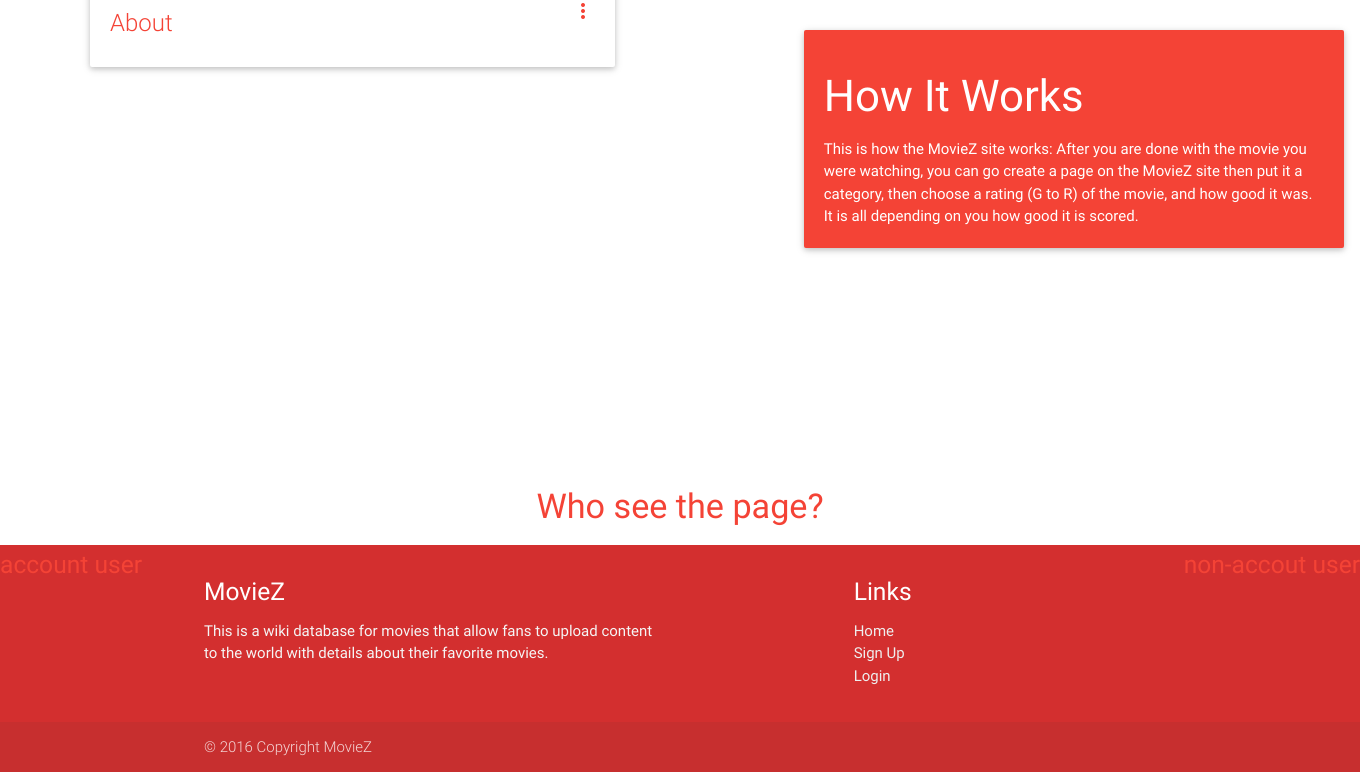
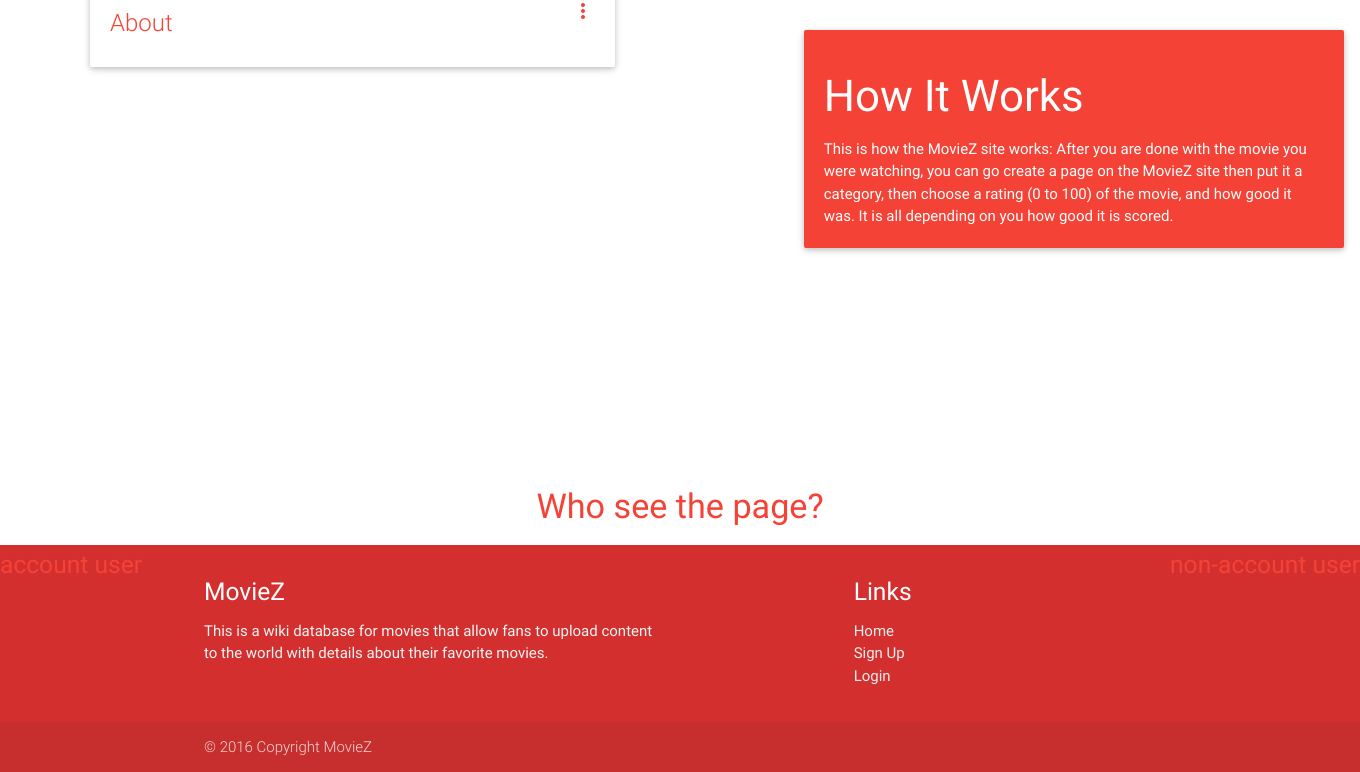
Before and after one commit to marquez-mollee-wm/last-project-2016, a PHP site: page / in a window 1360 px wide. Shown: the part 619-1391 px from the top of the page. Run offline with PHP 8.4, Linux system fonts and the light colour scheme; data that the repository does not hold is empty; some libraries are stand-ins or nearby versions.

Commit message:
small changes again

```diff
--- a/index.php
+++ b/index.php
@@ -45,7 +45,7 @@ require_once ('header.php');
     <div class="col s12 m5 right">
         <div class="card-panel red">
             <h3 class="white-text">How It Works</h3>
-          <span class="white-text">This is how the MovieZ site works: After you are done with the movie you were watching, you can go create a page on the MovieZ site then put it a category, then choose a rating (G to R) of the movie, and how good it was. It is all depending on you how good it is scored.
+          <span class="white-text">This is how the MovieZ site works: After you are done with the movie you were watching, you can go create a page on the MovieZ site then put it a category, then choose a rating (0 to 100) of the movie, and how good it was. It is all depending on you how good it is scored.
           </span>
         </div>
     </div>
@@ -58,7 +58,7 @@ require_once ('header.php');
     </span>
 </div>
 <div id="non-account">
-    <h5 class="red-text right">non-accout user</h5>
+    <h5 class="red-text right">non-account user</h5>
 </div>
 
 
```
